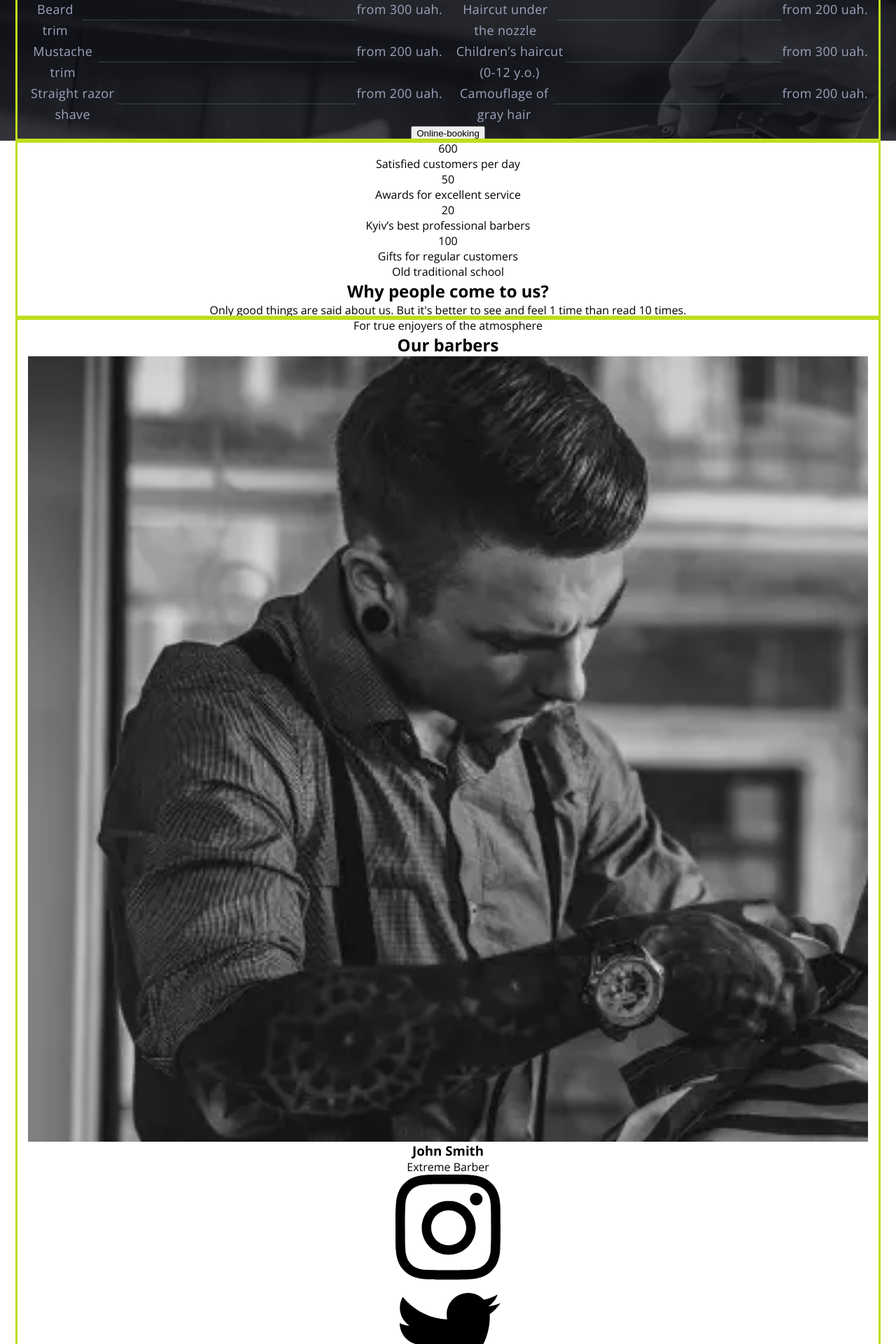
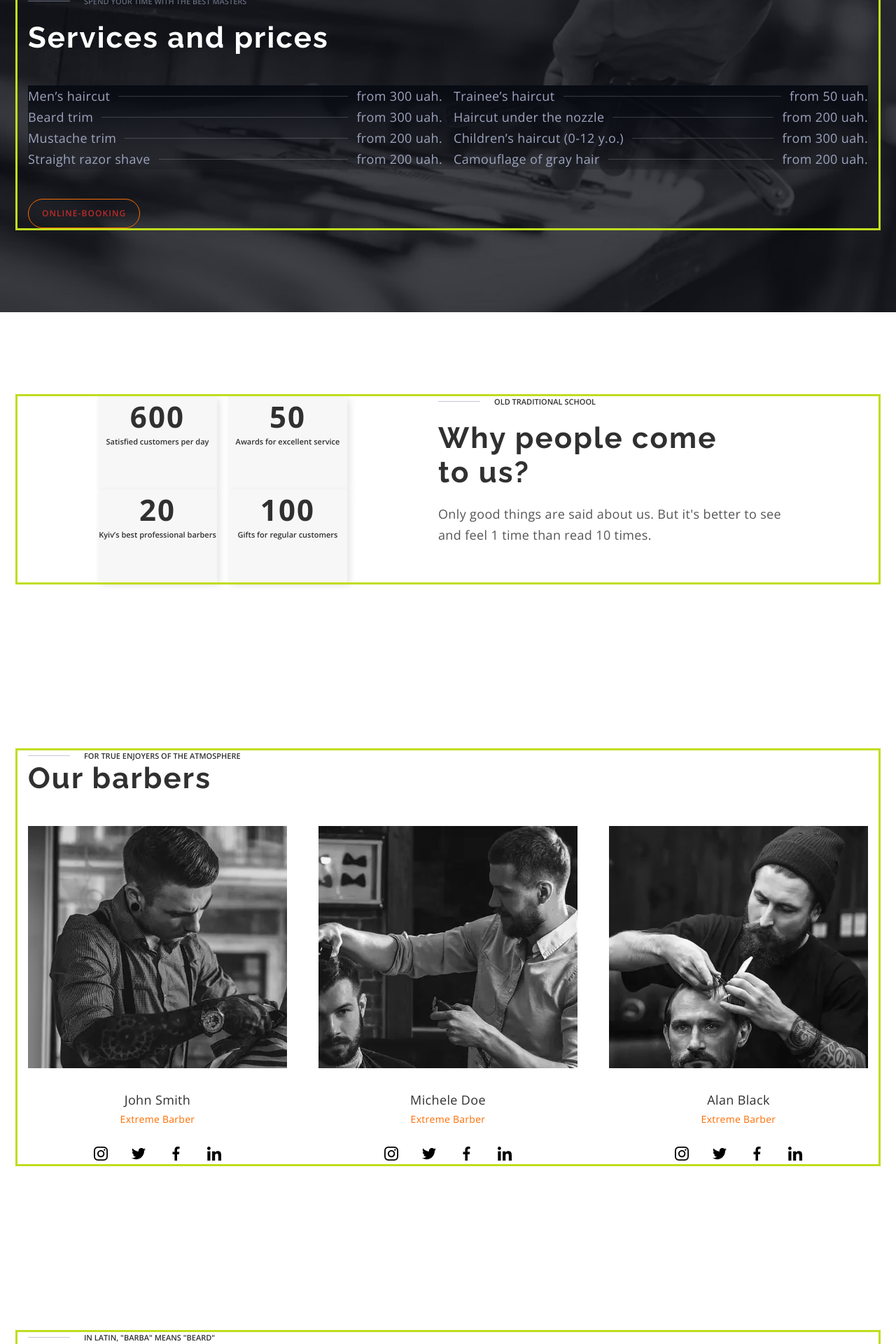
Before and after one commit to Tate-T/BarberShop, a React (Create React App) app: page / in a window 1280 px wide. Shown: the part 1420-3340 px from the top of the page at 70% size. Built offline with nearby package versions, Linux system fonts and the light colour scheme.

Commit message:
make sectiond barbers, gallery, prices and why

```diff
--- a/src/components/Barbers/Barbers.jsx
+++ b/src/components/Barbers/Barbers.jsx
@@ -2,44 +2,45 @@ import { Container } from "../Container/Container";
 import barber1 from "../../img/barber1.webp";
 import barber2 from "../../img/barber2.webp";
 import barber3 from "../../img/barber3.webp";
+import style from '../Barbers/Barbers.module.css'
 
 import icons from "../../img/symbol-defs.svg"
 
 export const Barbers = () => {
     return (
-        <section>
+        <section className={style.barbersSection}>
             <Container>
-                <p>For true enjoyers of the atmosphere</p>
-                <h2>Our barbers</h2>
-                <ul>
-                    <li>
+                <p className={style.barbersSubTitle}>For true enjoyers of the atmosphere</p>
+                <h2 className={style.barbersTitle}>Our barbers</h2>
+                <ul className={style.barbersList}>
+                    <li className={style.barbersItem}>
                         <article>
-                            <img src={barber1} alt="barber1" />
-                            <h3>John Smith</h3>
-                            <p>Extreme Barber</p>
-                            <ul>
-                                <li>
+                            <img src={barber1} alt="barber1" className={style.barbersImg} />
+                            <h3 className={style.barbersName}>John Smith</h3>
+                            <p className={style.barbersProfession}>Extreme Barber</p>
+                            <ul className={style.barbersListIcons}>
+                                <li className={style.barbersItemIcons}>
                                     <a href="https://www.instagram.com/">
                                         <svg>
                                             <use href={icons + "#icon-instagram"}></use>
                                         </svg>
                                     </a>
                                 </li>
-                                <li>
+                                <li className={style.barbersItemIcons}>
                                     <a href="https://x.com/home">
                                         <svg>
                                             <use href={icons + "#icon-twitter"}></use>
                                         </svg>
                                     </a>
                                 </li>
-                                <li>
+                                <li className={style.barbersItemIcons}>
                                     <a href="https://www.facebook.com/">
                                         <svg>
                                             <use href={icons + "#icon-Vector-1"}></use>
                                         </svg>
                                     </a>
                                 </li>
-                                <li>
+                                <li className={style.barbersItemIcons}>
                                     <a href="https://ua.linkedin.com/">
                                         <svg>
                                             <use href={icons + "#icon-linkedin"}></use>
@@ -49,34 +50,34 @@ export const Barbers = () => {
                             </ul>
                         </article>
                     </li>
-                    <li>
+                    <li className={style.barbersItem}>
                         <article>
-                            <img src={barber2} alt="barber2" />
-                            <h3>Michele Doe</h3>
-                            <p>Extreme Barber</p>
-                            <ul>
-                                <li>
+                            <img src={barber2} alt="barber2" className={style.barbersImg}/>
+                            <h3 className={style.barbersName}>Michele Doe</h3>
+                            <p className={style.barbersProfession}>Extreme Barber</p>
+                            <ul className={style.barbersListIcons}>
+                                <li className={style.barbersItemIcons}>
                                     <a href="https://www.instagram.com/">
                                         <svg>
                                             <use href={icons + "#icon-instagram"}></use>
                                         </svg>
                                     </a>
                                 </li>
-                                <li>
+                                <li className={style.barbersItemIcons}>
                                     <a href="https://x.com/home">
                                         <svg>
                                             <use href={icons + "#icon-twitter"}></use>
                                         </svg>
                                     </a>
                                 </li>
-                                <li>
+                                <li className={style.barbersItemIcons}>
                                     <a href="https://www.facebook.com/">
                                         <svg>
                                             <use href={icons + "#icon-Vector-1"}></use>
                                         </svg>
                                     </a>
                                 </li>
-                                <li>
+                                <li className={style.barbersItemIcons}>
                                     <a href="https://ua.linkedin.com/">
                                         <svg>
                                             <use href={icons + "#icon-linkedin"}></use>
@@ -86,34 +87,34 @@ export const Barbers = () => {
                             </ul>
                         </article>
                     </li>
-                    <li>
+                    <li className={style.barbersItem}>
                         <article>
-                            <img src={barber3} alt="barber3" />
-                            <h3>Alan Black</h3>
-                            <p>Extreme Barber</p>
-                            <ul>
-                                <li>
+                            <img src={barber3} alt="barber3" className={style.barbersImg}/>
+                            <h3 className={style.barbersName}>Alan Black</h3>
+                            <p className={style.barbersProfession}>Extreme Barber</p>
+                            <ul className={style.barbersListIcons}>
+                                <li className={style.barbersItemIcons}>
                                     <a href="https://www.instagram.com/">
                                         <svg>
                                             <use href={icons + "#icon-instagram"}></use>
                                         </svg>
                                     </a>
                                 </li>
-                                <li>
+                                <li className={style.barbersItemIcons}>
                                     <a href="https://x.com/home">
                                         <svg>
                                             <use href={icons + "#icon-twitter"}></use>
                                         </svg>
                                     </a>
                                 </li>
-                                <li>
+                                <li className={style.barbersItemIcons}>
                                     <a href="https://www.facebook.com/">
                                         <svg>
                                             <use href={icons + "#icon-Vector-1"}></use>
                                         </svg>
                                     </a>
                                 </li>
-                                <li>
+                                <li className={style.barbersItemIcons}>
                                     <a href="https://ua.linkedin.com/">
                                         <svg>
                                             <use href={icons + "#icon-linkedin"}></use>
--- /dev/null
+++ b/src/components/Barbers/Barbers.module.css
@@ -0,0 +1,82 @@
+
+.barbersSection {
+    padding: 120px 0;
+}
+
+.barbersSubTitle {
+    color: #303030;
+    font-size: 11px;
+    font-style: normal;
+    font-weight: 600;
+    line-height: 15px;
+    text-transform: uppercase;
+
+    display: flex;
+    align-items: center;
+    gap: 20px;
+    text-align: left;
+}
+
+.barbersSubTitle::before {
+    content: "";
+    background-color: #9DA4BD99;
+    width: 60px;
+    height: 1px;
+}
+
+.barbersTitle {
+    color: #303030;
+    font-family: Raleway;
+    font-size: 42px;
+    font-style: normal;
+    font-weight: 700;
+    line-height: 49px;
+    letter-spacing: 2.1px;
+    text-align: left;
+    margin-bottom: 44px;
+}
+
+.barbersList {
+    display: flex;
+    justify-content: space-between;
+}
+
+.barbersImg{
+    width: 370px;
+    height: 346px;
+}
+
+.barbersName {
+    color: #303030;
+    text-align: center;
+
+    font-size: 18px;
+    font-style: normal;
+    font-weight: 400;
+    line-height: 30px;
+    letter-spacing: 0.36px;
+    margin: 30px 0 3px;
+}
+
+.barbersProfession {
+    color: #FF6C00;
+    text-align: center;
+
+    font-size: 14px;
+    font-style: normal;
+    font-weight: 400;
+    line-height: 19px;
+    letter-spacing: 0.28px;
+    margin-bottom: 30px;
+}
+
+.barbersListIcons {
+    display: flex;
+    justify-content: center;
+    gap: 34px;
+}
+
+.barbersItemIcons>a>svg {
+    width: 20px;
+    height: 20px;
+}
--- a/src/components/ButtonBooking/ButtonBooking.jsx
+++ b/src/components/ButtonBooking/ButtonBooking.jsx
@@ -1,13 +1,13 @@
 
 import PropTypes from 'prop-types';
-import style from "../About/About.module.css"
+import style from "../ButtonBooking/ButtonBooking.module.css"
 
 
 export const ButtonBooking = ({ btnText }) => {
     // console.log(btnText);
 
     return (
-        <button className={style.buttonAbout} >{btnText}</button>
+        <button className={style.buttonAbout}>{btnText}</button>
     )
 }
 
--- /dev/null
+++ b/src/components/ButtonBooking/ButtonBooking.module.css
@@ -0,0 +1,28 @@
+.buttonAbout {
+    display: block;
+
+    color: #bd2b2b;
+    text-align: center;
+    font-family: inherit;
+    font-size: 12px;
+    font-style: normal;
+    font-weight: 600;
+    line-height: 16px;
+    letter-spacing: 1.08px;
+    text-transform: uppercase;
+
+    border-radius: 25px;
+    border: 1px solid #FF6C00;
+    background-color: transparent;
+
+    padding: 12px 19px;
+    margin-top: 42px;
+
+    justify-content: center;
+    align-items: center;
+}
+
+.buttonAbout:hover {
+    background-color: #FF6C00;
+    color: #303030;
+}
--- a/src/components/Gallery/Gallery.jsx
+++ b/src/components/Gallery/Gallery.jsx
@@ -4,24 +4,25 @@ import gallery2 from '../../img/gallery2.webp'
 import gallery3 from '../../img/gallery3.webp'
 import gallery4 from '../../img/gallery4.webp'
 import { Container } from "../Container/Container";
+import style from "../Gallery/Gallery.module.css"
 
 export const Gallery = () => {
     return (
-        <section>
+        <section className={style.gallerySection}>
             <Container>
-                <p>In Latin, "barba" means "beard"</p>
-                <ul>
-                    <li>
-                        <img src={gallery1} alt="" />
+                <p className={style.galleryTextInfo}>In Latin, "barba" means "beard"</p>
+                <ul className={style.galleryList}>
+                    <li className={style.galleryItem}>
+                        <img src={gallery1} alt="barber works" className={style.galleryImg}/>
                     </li>
-                    <li>
-                        <img src={gallery2} alt="" />
+                    <li className={style.galleryItem}>
+                        <img src={gallery2} alt="barber works" className={style.galleryImg}/>
                     </li>
-                    <li>
-                        <img src={gallery3} alt="" />
+                    <li className={style.galleryItem}>
+                        <img src={gallery3} alt="barber works" className={style.galleryImg}/>
                     </li>
-                    <li>
-                        <img src={gallery4} alt="" />
+                    <li className={style.galleryItem}>
+                        <img src={gallery4} alt="barber works" className={style.galleryImg}/>
                     </li>
                 </ul>
             </Container>
--- /dev/null
+++ b/src/components/Gallery/Gallery.module.css
@@ -0,0 +1,34 @@
+
+.gallerySection {
+    padding: 120px 0;
+}
+
+.galleryTextInfo {
+    color: #303030;
+    font-size: 11px;
+    font-style: normal;
+    font-weight: 600;
+    line-height: 15px;
+    text-transform: uppercase;
+    display: flex;
+    align-items: center;
+    gap: 20px;
+    margin-bottom: 44px;
+}
+
+.galleryTextInfo::before {
+    content: "";
+    background-color: #9DA4BD99;
+    width: 60px;
+    height: 1px;
+}
+
+.galleryList {
+    display: flex;
+    justify-content: space-between;
+}
+
+.galleryImg {
+    width: 270px;
+    height: 360px;
+}
--- a/src/components/Prices/Prices.jsx
+++ b/src/components/Prices/Prices.jsx
@@ -1,5 +1,6 @@
 
 import { Container } from "../Container/Container"
+import { ButtonBooking } from "../ButtonBooking/ButtonBooking"
 import style from "../Prices/Prices.module.css"
 
 export const Prices = () => {
@@ -8,7 +9,7 @@ export const Prices = () => {
             <Container>
             <h3 className={style.pricesSubTitle}>Spend your time with the best masters</h3>
             <h2 className={style.pricesTitle}>Services and prices</h2>
-            <ul className={style.list}>
+            <ul className={style.priceList}>
                 <li className={style.pricesItem}>
                     <h3>Men’s haircut</h3>
                     <p>from 300 uah.</p>
@@ -42,7 +43,9 @@ export const Prices = () => {
                     <p>from 200 uah.</p>
                 </li>
             </ul>
-            <button type="button">Online-booking</button>
+            {/* <button type="button">Online-booking</button> */}
+            <ButtonBooking btnText="Online-booking"/>
+
             </Container>
         </section>
     )
--- a/src/components/Prices/Prices.module.css
+++ b/src/components/Prices/Prices.module.css
@@ -1,7 +1,11 @@
+
 
 .pricesSection {
     background: #111319;
     background-image: url(../../img/pricesBg.webp);
+    background-repeat: no-repeat;
+    background-size: cover;
+    padding: 120px 0;
 }
 
 .pricesSubTitle {
@@ -12,10 +16,10 @@
     line-height: 15px;
     text-transform: uppercase;
     text-align: left;
-    outline: solid pink;
     display: flex;
     align-items: center;
     gap: 20px;
+    margin-bottom: 20px;
 
 }
 
@@ -35,6 +39,12 @@
     line-height: 49px; /* 116.667% */
     letter-spacing: 2.1px;
     text-align: left;
+    margin-bottom: 44px;
+}
+
+.priceList {
+    column-count: 2;
+    background: linear-gradient(180deg, #090B13 0%, rgba(9, 11, 19, 0.20) 100%);
 }
 
 .pricesItem {
@@ -50,20 +60,21 @@
     font-weight: 400;
     line-height: 30px;
     letter-spacing: 0.36px;
+
     display: flex;
     flex-shrink: 0;
     flex-grow: 1;
     align-items: center;
+    /* padding: 0 12px; */
 }
 
 .pricesItem > h3::after {
     content: "";
     height: 1px;
-    width: 100%;
+    width: 10%;
     background-color: #dce9e133;
     flex-grow: 1;
-
-    /* display: block; */
+    margin: 12px;
 }
 
 .pricesItem>p {
@@ -78,13 +89,3 @@
     letter-spacing: 0.36px;
     flex-shrink: 0;
 }
-
-
-
-
-
-
-
-.list {
-    column-count: 2
-}
--- a/src/components/Why/Why.jsx
+++ b/src/components/Why/Why.jsx
@@ -1,32 +1,35 @@
 import { Container } from "../Container/Container"
+import style from "../Why/Why.module.css"
 export const Why = () => {
     return (
-        <section>
+        <section className={style.whySection}>
             <Container>
-            <ul>
-                <li>
-                    <p>600</p>
-                    <p>Satisfied customers per day</p>
+                <div className={style.whyContainer}>
+                    <ul className={style.whyList}>
+                        <li className={style.whyItem}>
+                            <p className={style.whyNumber}>600</p>
+                            <p className={style.whyInfo}>Satisfied customers per day</p>
                         </li>
-                <li>
-                    <p>50</p>
-                    <p>Awards for excellent service</p>
-                </li>
-                <li>
-                    <p>20</p>
-                    <p>Kyiv’s best
+                        <li className={style.whyItem}>
+                            <p className={style.whyNumber}>20</p>
+                            <p className={style.whyInfo}>Kyiv’s best
                             professional barbers</p>
                         </li>
-                <li>
-                    <p>100</p>
-                    <p>Gifts for regular customers</p>
+                        <li className={style.whyItem}>
+                            <p className={style.whyNumber}>50</p>
+                            <p className={style.whyInfo}>Awards for excellent service</p>
+                        </li>
+                        <li className={style.whyItem}>
+                            <p className={style.whyNumber}>100</p>
+                            <p className={style.whyInfo}>Gifts for regular customers</p>
                         </li>
                     </ul>
-            <article>
-                <p>Old traditional school</p>
-                <h2>Why people come to us?</h2>
-                <p>Only good things are said about us. But it's better to see and feel 1 time than read 10 times. </p>
+                    <article className={style.whyContainerOfText}>
+                        <p className={style.whySubTitle}>Old traditional school</p>
+                        <h2 className={style.whyTitle}>Why people come <br/> to us?</h2>
+                        <p className={style.whyText}>Only good things are said about us. But it's better to see <br/> and feel 1 time than read 10 times. </p>
                     </article>
+                </div>
             </Container>
         </section>
     )
--- /dev/null
+++ b/src/components/Why/Why.module.css
@@ -0,0 +1,84 @@
+
+.whySection {
+    padding: 120px 0;
+}
+
+.whyContainer {
+    display: flex;
+}
+
+.whyList {
+    column-count: 2;
+    padding: 0 100px;
+    margin-right: 30px;
+}
+
+.whyItem {
+    width: 170px;
+    height: 133px;
+
+    background: #F7F7F7;
+    box-shadow: 4px 4px 10px 0px rgba(0, 0, 0, 0.10);
+}
+
+.whyNumber {
+    color: #303030;
+    text-align: center;
+    font-size: 42px;
+    font-style: normal;
+    font-weight: 700;
+    line-height: 57px;
+    letter-spacing: 2.1px;
+}
+
+.whyInfo {
+    color: #303030;
+    text-align: center;
+    font-size: 11px;
+    font-style: normal;
+    font-weight: 600;
+    line-height: 15px;
+}
+
+/* ======================================================= */
+
+.whySubTitle {
+    color: #303030;
+    font-size: 11px;
+    font-style: normal;
+    font-weight: 600;
+    line-height: 15px;
+    text-transform: uppercase;
+    display: flex;
+    align-items: center;
+    gap: 20px;
+}
+
+.whySubTitle::before {
+    content: "";
+    background-color: #9DA4BD99;
+    width: 60px;
+    height: 1px;
+}
+
+.whyTitle {
+    color: #303030;
+    font-family: Raleway;
+    font-size: 42px;
+    font-style: normal;
+    font-weight: 700;
+    line-height: 49px;
+    letter-spacing: 2.1px;
+    text-align: left;
+    margin: 20px 0;
+}
+
+.whyText {
+    color: #555;
+    font-size: 18px;
+    font-style: normal;
+    font-weight: 400;
+    line-height: 30px;
+    letter-spacing: 0.36px;
+    text-align: left;
+}
```
Also changed, not shown: src/components/About/About.module.css (+16 -11 lines). Lines whose indentation alone changed are shown as unchanged.
